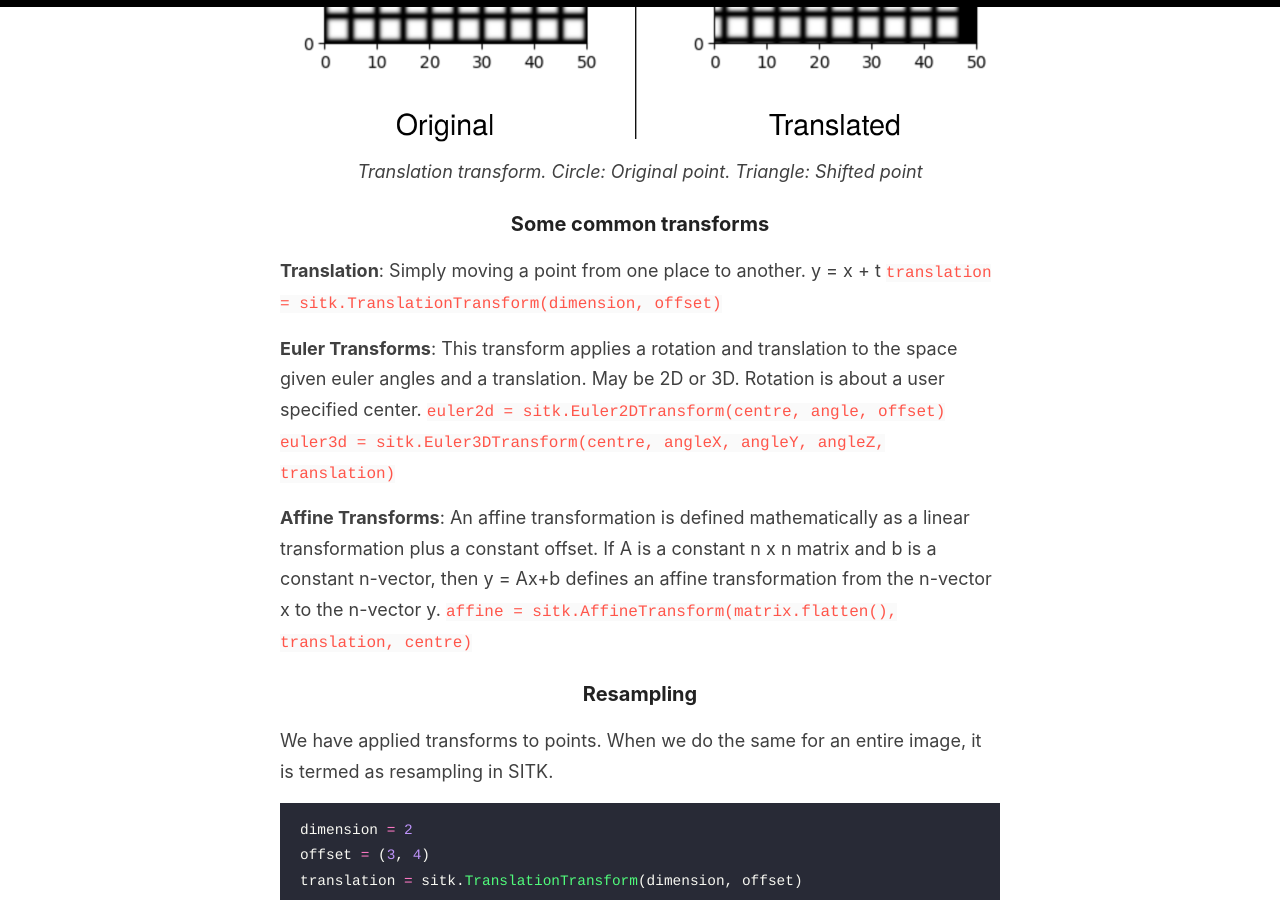
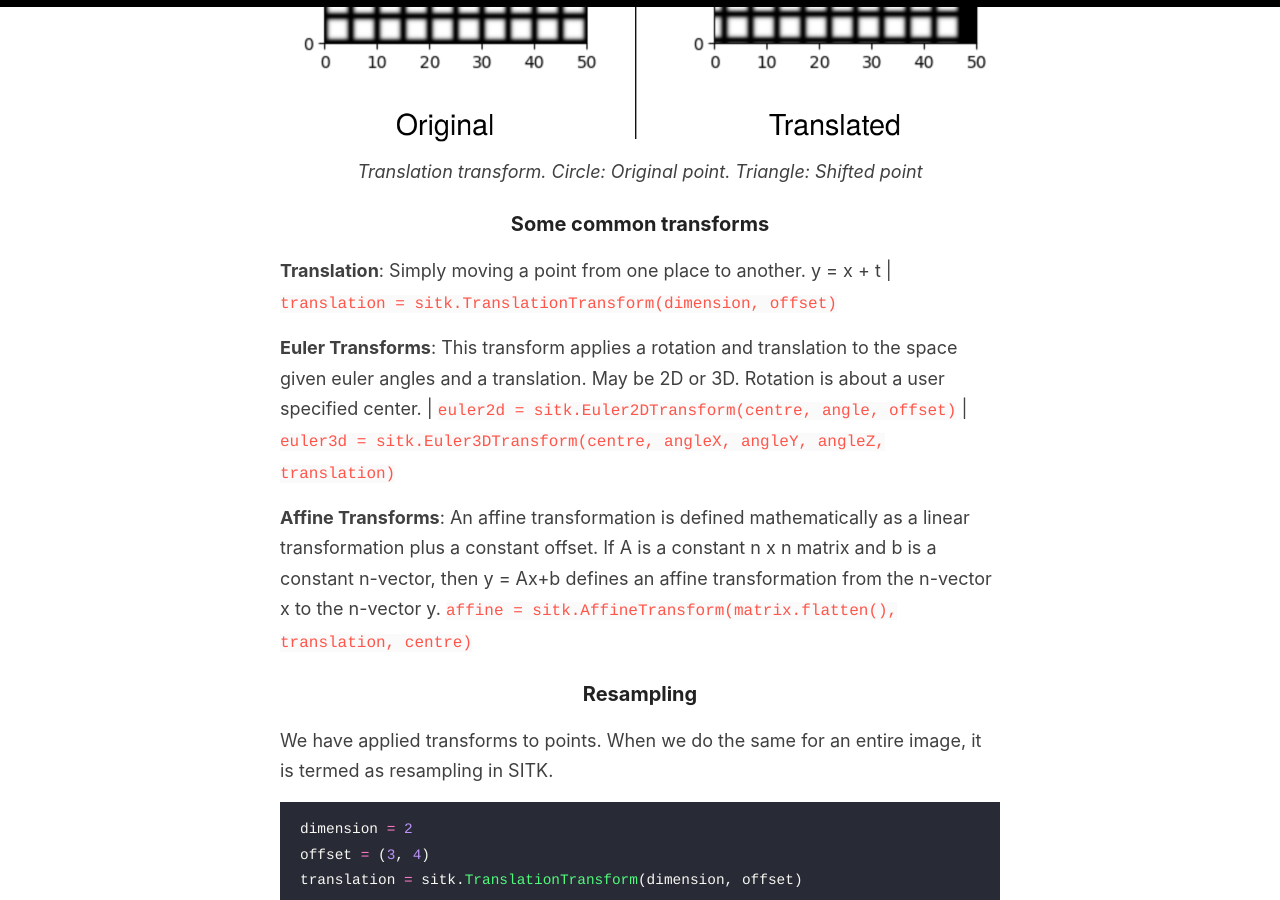
Before and after one commit to CodeSeeker99/codeseeker99.github.io, a Jekyll site: the page built from _posts/2021-02-16-Basics-of-SimpleITK.md, in a window 1280 px wide and 900 px high, scrolled down 5410 px. Built offline with Jekyll 4.4.1, drawn with Linux system fonts in a browser that asks for light colours; our own code applies the rules of GitHub Pages for plain Markdown files.

Commit message:
Update 2021-02-16-Basics-of-SimpleITK.md

````diff
--- a/_posts/2021-02-16-Basics-of-SimpleITK.md
+++ b/_posts/2021-02-16-Basics-of-SimpleITK.md
@@ -132,11 +132,11 @@ print('original point: {}\ntransformed point: {}\nback to original: {}'.format(p
 ### Some common transforms
 
 **Translation**: Simply moving a point from one place to another. y = x + t
-```translation = sitk.TranslationTransform(dimension, offset)```
+| ```translation = sitk.TranslationTransform(dimension, offset)```
 
 **Euler Transforms**: This transform applies a rotation and translation to the space given euler angles and a translation. May be 2D or 3D. Rotation is about a user specified center.
-```euler2d = sitk.Euler2DTransform(centre, angle, offset)```
-```euler3d = sitk.Euler3DTransform(centre, angleX, angleY, angleZ, translation)```
+| ```euler2d = sitk.Euler2DTransform(centre, angle, offset)```
+| ```euler3d = sitk.Euler3DTransform(centre, angleX, angleY, angleZ, translation)```
 
 **Affine Transforms**: An affine transformation is defined mathematically as a linear transformation plus a constant offset. If A is a constant n x n matrix and b is a constant n-vector, then y = Ax+b defines an affine transformation from the n-vector x to the n-vector y.
 ```affine = sitk.AffineTransform(matrix.flatten(), translation, centre)```
````
